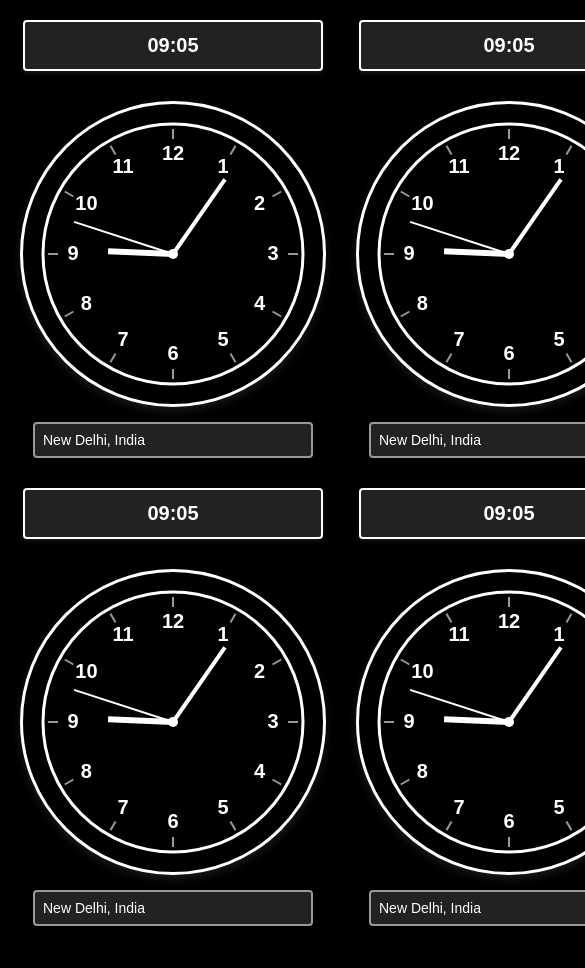
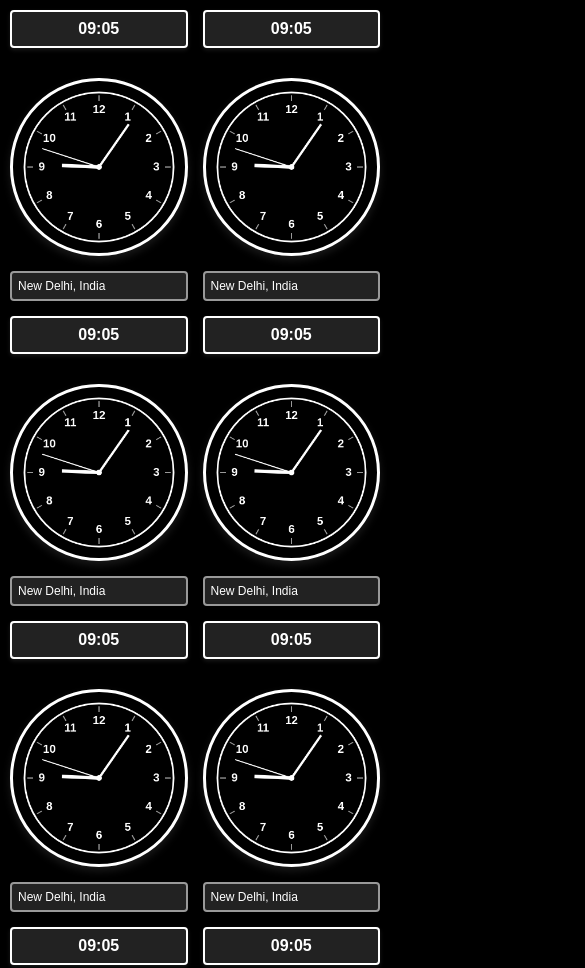
Before and after one commit to anathaniel82/world-clock, a plain HTML site: page index.html in a window 390 px wide. Shown: the top 968 px of the page, 585 px wide, since content can reach past the window. Before the commit the page ends 946 px from the top, so only its background shows below. Drawn offline with Linux system fonts and the light colour scheme.

Commit message:
Add files via upload

```diff
--- a/styles.css
+++ b/styles.css
@@ -482,3 +482,130 @@ body {
     rgba(255, 255, 255, 0.1) means white color with 10% opacity (inverted shadow).
   */
 }
+
+/*
+  This is a media query - it's like saying "if the screen is small (like a phone),
+  use these styles instead!" Media queries let us make our webpage look different
+  on different screen sizes!
+*/
+@media (max-width: 768px) {
+  /*
+    @media (max-width: 768px) means "if the screen width is 768 pixels or smaller,
+    use these styles". 768 pixels is about the size of a tablet or phone in portrait mode!
+  */
+
+  /*
+    Update the body padding for mobile devices.
+    We use less padding on mobile so the clocks have more room!
+  */
+  body {
+    padding: 10px;
+    /*
+      Reduce padding to 10 pixels on mobile devices.
+      This gives the clocks more space on smaller screens!
+    */
+  }
+
+  /*
+    Update the clocks grid to show 2 columns on mobile instead of 4!
+    This makes the clocks bigger and easier to see on phones!
+  */
+  .clocks-grid {
+    grid-template-columns: repeat(2, 1fr);
+    /*
+      Change from 4 columns to 2 columns on mobile!
+      repeat(2, 1fr) means "make 2 columns, each taking up 1 fraction
+      of the available space" (so they're equal width).
+      This arranges the 8 clocks in 2 columns with 4 rows!
+    */
+    gap: 15px;
+    /*
+      Reduce the gap between clocks to 15 pixels on mobile.
+      This saves space on smaller screens!
+    */
+    max-width: 100%;
+    /*
+      Remove the max-width constraint on mobile so clocks can use
+      the full width of the screen!
+    */
+  }
+
+  /*
+    Make the clock container responsive on mobile!
+  */
+  .clock-container {
+    width: 100%;
+    /*
+      Make the container take up 100% of its grid cell's width.
+    */
+    max-width: 200px;
+    /*
+      But don't let it get bigger than 200 pixels on mobile.
+      This ensures 2 clocks fit nicely side by side on a phone screen!
+    */
+  }
+
+  /*
+    Make the clock canvas scale down on mobile!
+    We keep the canvas at its original 300x300 size for drawing,
+    but scale it down visually using CSS transform!
+  */
+  .clock-canvas {
+    width: 100%;
+    /*
+      Make the canvas take up 100% of its container's width.
+    */
+    max-width: 200px;
+    /*
+      Constrain the maximum width to 200 pixels on mobile.
+    */
+    height: auto;
+    /*
+      height: auto maintains the aspect ratio (keeps it square).
+    */
+  }
+
+  /*
+    Update the digital time box to match the smaller clock size on mobile!
+  */
+  .digital-time-box {
+    max-width: 200px;
+    /*
+      Match the clock's max-width so they line up nicely!
+    */
+    font-size: 16px;
+    /*
+      Slightly smaller font on mobile (16px instead of 20px)
+      so it fits better on smaller screens!
+    */
+    padding: 8px;
+    /*
+      Reduce padding to 8 pixels on mobile to save space!
+    */
+  }
+
+  /*
+    Update the city selector wrapper to match the smaller clock size!
+  */
+  .city-selector-wrapper {
+    max-width: 200px;
+    /*
+      Match the clock's max-width so everything lines up nicely!
+    */
+  }
+
+  /*
+    Make the city input text slightly smaller on mobile!
+  */
+  .city-input {
+    font-size: 12px;
+    /*
+      Smaller font size (12px instead of 14px) on mobile
+      so it fits better on smaller screens!
+    */
+    padding: 6px;
+    /*
+      Slightly less padding (6px instead of 8px) to save space!
+    */
+  }
+}
```
